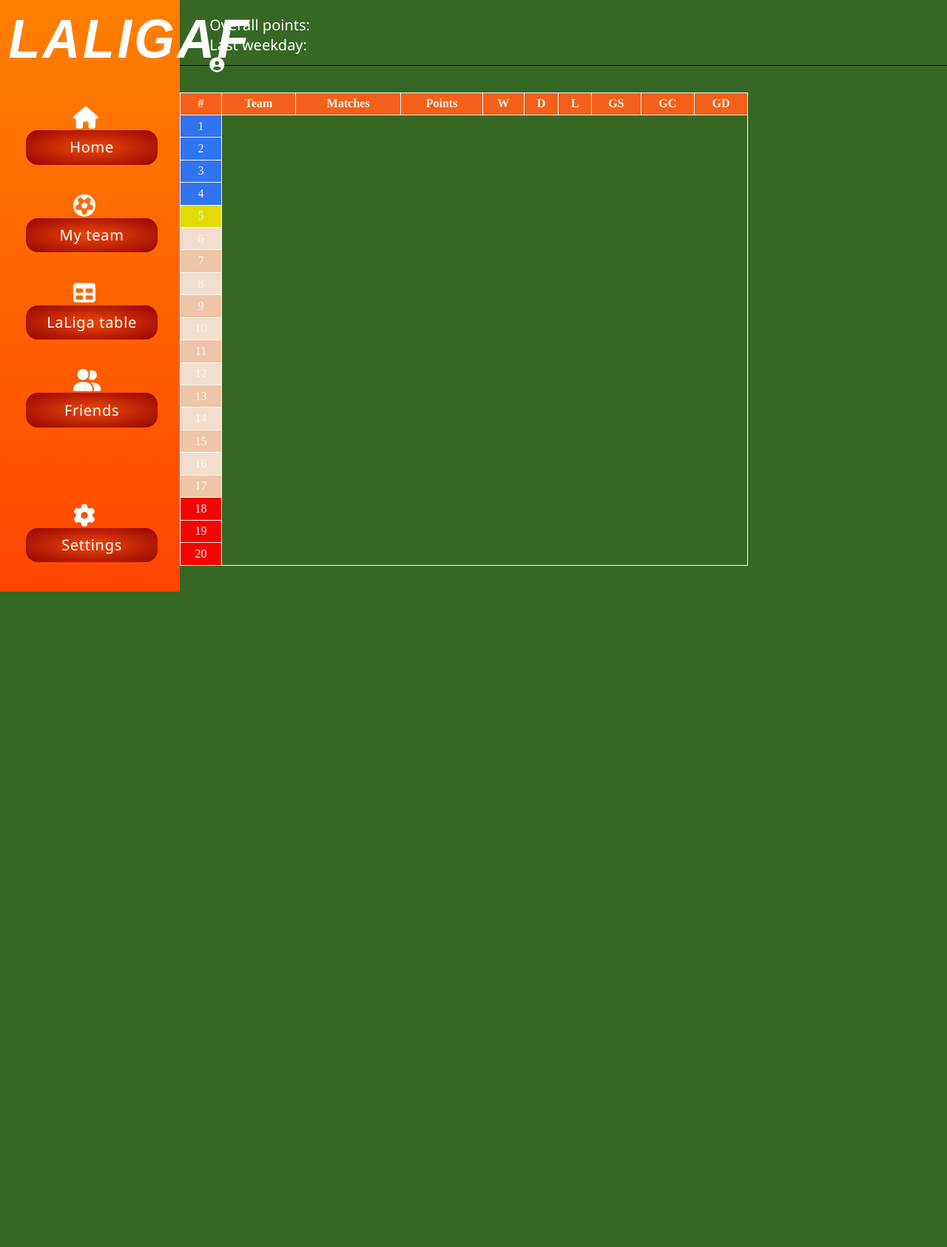
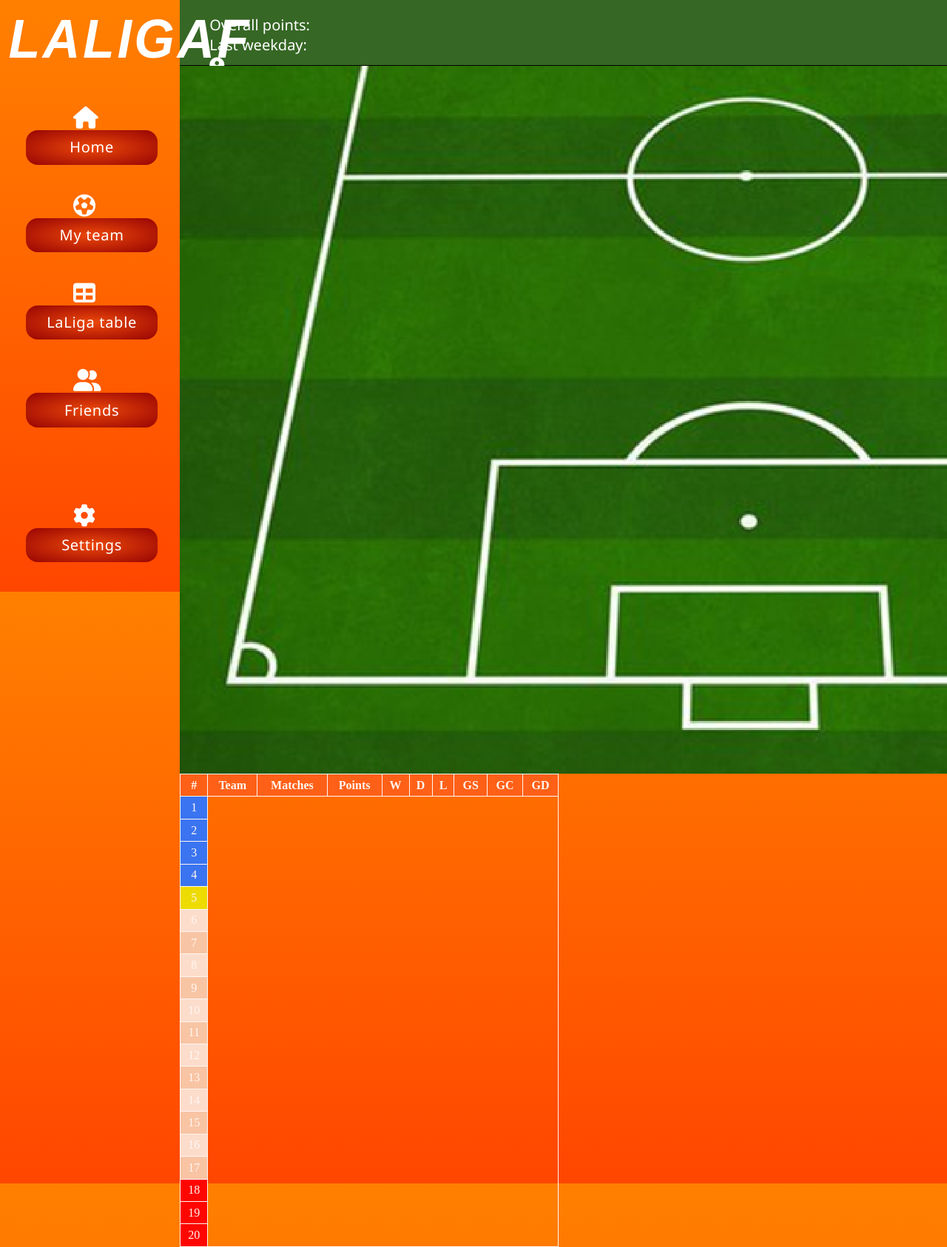
Before and after one commit to Kazan33333/WdPAI, a PHP site: page /public/view/laliga_table.html in a window 1280 px wide; the page is wider, and only the part inside the window is pictured. Shown: that part at 74% size. Before the commit the page ends 800 px from the top of that part, so only its background shows below. Run offline with PHP 8.4, Linux system fonts and the light colour scheme; some libraries are stand-ins or nearby versions.

Commit message:
Update laliga_table.html

```diff
--- a/public/css/style.css
+++ b/public/css/style.css
@@ -234,7 +234,7 @@ header {
 
 table {
   text-align: center;
-  width: 60vw;
+  width: 40vw;
   height: 80vh;
   background: transparent;
   opacity: 0.95;
@@ -276,7 +276,3 @@ tr:nth-child(2n+8) {
 tr:nth-child(n+19) {
   background: #f00;
 }
-
-tr:nth-child() {
-
-}
--- a/public/view/laliga_table.html
+++ b/public/view/laliga_table.html
@@ -4,7 +4,7 @@
     <link rel="stylesheet" type="text/css" href="../css/home.css">
 
     <script src="https://kit.fontawesome.com/6f835e1e5c.js" crossorigin="anonymous"></script>
-    <title>HOME</title>
+    <title>LALIGA_TABLE</title>
 </head>
 
 <body>
@@ -47,6 +47,8 @@
                     <!-- username -->
                 </div>
             </header>
+            <img src="../img/laliga_table_bg.png" alt="LaLiga Table Background">
+            <div style="background-image: url('../img/laliga_table_bg.png');"></div>
             <table>
                 <tr>
                     <th>#</th>
```
